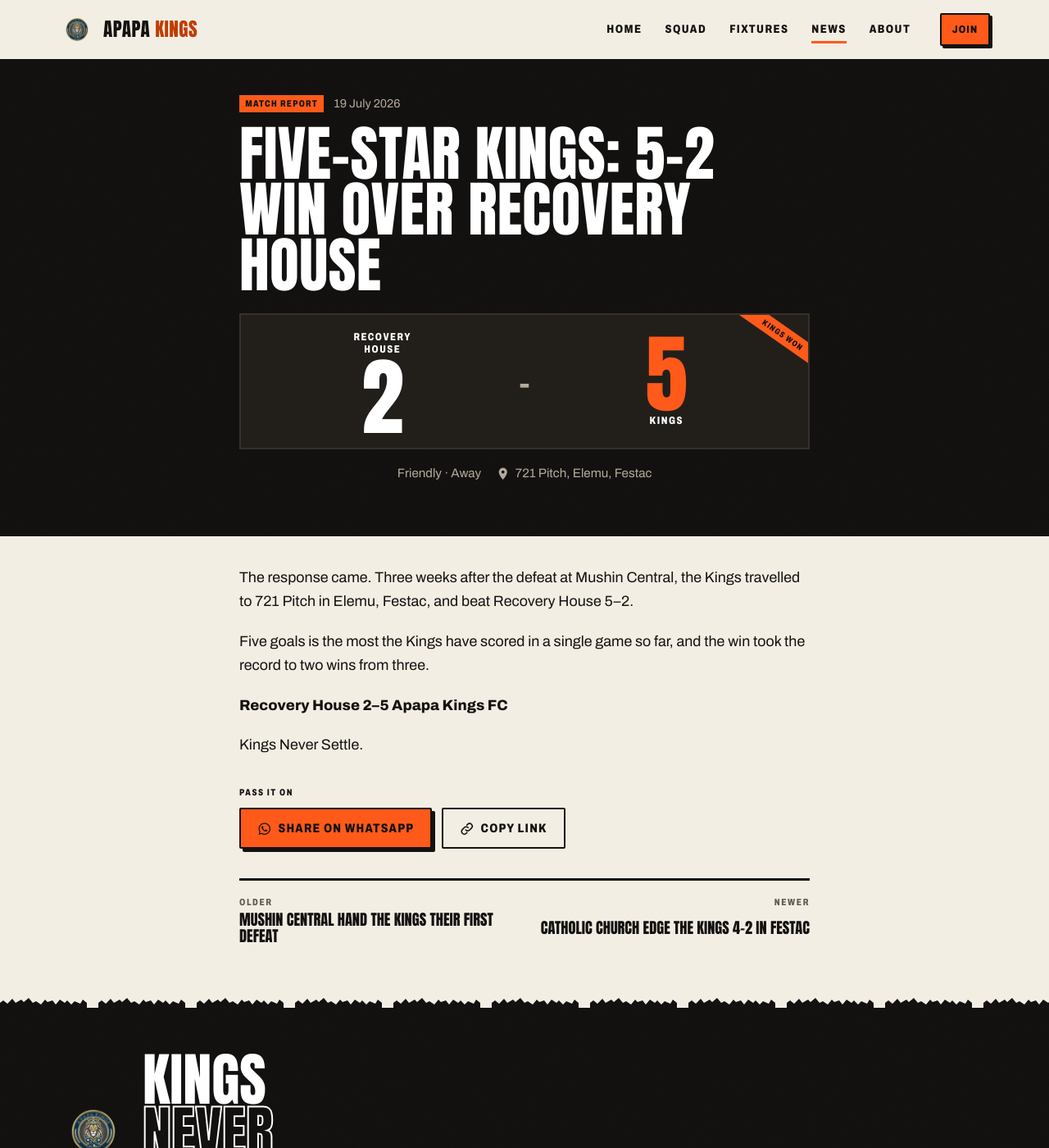
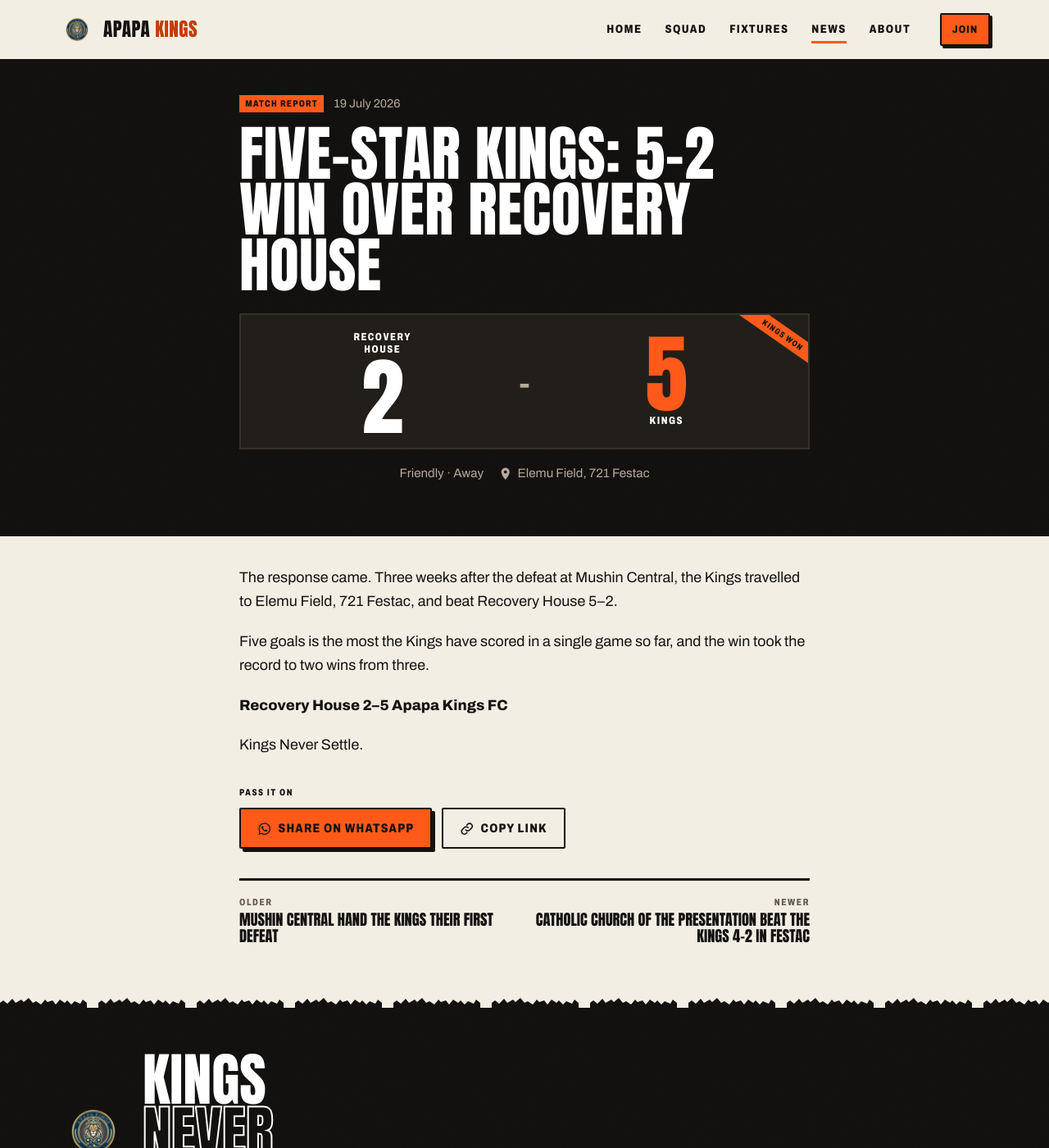
Before and after one commit to emekachriis/apapafc.xyz, a Jekyll site: the page built from _posts/2026-07-19-five-star-kings-at-recovery-house.md, in a window 1280 px wide and 1400 px high. Shown: the whole window at 82% size. Built offline with Jekyll 4.4.1, drawn with Linux system fonts in a browser that asks for light colours.

Commit message:
Rename Chukwuyem to Chris; unify opponent and venue names
- Chukwuyem goes by Chris in the squad
- 'Catholic Church' is Catholic Church of the Presentation
- 721 Pitch, Elemu is listed as Elemu Field, 721 Festac
- Report benches: Eriki is Alakhumen; Emeka removed

Co-Authored-By: Claude Opus 5.5 <noreply@anthropic.com>
Claude-Session: https://claude.ai/code/session_01WYXfpp4H5Lv6eQuJcXzwTC

```diff
--- a/_data/fixtures.yml
+++ b/_data/fixtures.yml
@@ -33,13 +33,13 @@
 - date: 2026-07-19
   opponent: Recovery House
   home: false
-  venue: 721 Pitch, Elemu, Festac
+  venue: Elemu Field, 721 Festac
   score: "5-2"
 
 - date: 2026-08-02
-  opponent: Catholic Church
+  opponent: Catholic Church of the Presentation
   home: false
-  venue: 721 Pitch, Elemu, Festac
+  venue: Elemu Field, 721 Festac
   score: "2-4"
 
 - date: 2026-09-06
--- a/_data/squad.yml
+++ b/_data/squad.yml
@@ -31,7 +31,7 @@ players:
 
   # ── Defenders ──
   - number: 2
-    name: Chukwuyem
+    name: Chris
     position: Centre Back
     position_group: DEF
     photo: images/players/chris.jpg
--- a/_posts/2026-07-19-five-star-kings-at-recovery-house.md
+++ b/_posts/2026-07-19-five-star-kings-at-recovery-house.md
@@ -2,9 +2,9 @@
 title: "Five-star Kings: 5–2 win over Recovery House"
 kind: match-report
 match: "2026-07-19"
-description: Apapa Kings FC beat Recovery House 5–2 away at 721 Pitch, Elemu, Festac.
+description: Apapa Kings FC beat Recovery House 5–2 away at Elemu Field, 721 Festac.
 ---
-The response came. Three weeks after the defeat at Mushin Central, the Kings travelled to 721 Pitch in Elemu, Festac, and beat Recovery House 5–2.
+The response came. Three weeks after the defeat at Mushin Central, the Kings travelled to Elemu Field, 721 Festac, and beat Recovery House 5–2.
 
 Five goals is the most the Kings have scored in a single game so far, and the win took the record to two wins from three.
 
--- a/_posts/2026-08-02-catholic-church-edge-the-kings.md
+++ b/_posts/2026-08-02-catholic-church-edge-the-kings.md
@@ -1,13 +1,13 @@
 ---
-title: "Catholic Church edge the Kings 4–2 in Festac"
+title: "Catholic Church of the Presentation beat the Kings 4–2 in Festac"
 kind: match-report
 match: "2026-08-02"
-description: Apapa Kings FC lost 4–2 away to Catholic Church at 721 Pitch, Elemu, Festac.
+description: Apapa Kings FC lost 4–2 away to Catholic Church of the Presentation at Elemu Field, 721 Festac.
 ---
-Back at 721 Pitch in Elemu, Festac, but this time without the same result. Catholic Church beat the Kings 4–2.
+Back at Elemu Field, 721 Festac, but this time without the same result. Catholic Church of the Presentation beat the Kings 4–2.
 
 Two goals scored away from home is something to build on; four conceded is the part the squad will be working on.
 
-**Catholic Church 4–2 Apapa Kings FC**
+**Catholic Church of the Presentation 4–2 Apapa Kings FC**
 
 Learn it, own it, come back harder.
```
Also changed, not shown: _posts/2026-09-20-kings-share-the-points-at-tolu-fc.md (+1 -1 lines), _posts/2026-10-11-catholic-church-of-the-presentation-edge-kings.md (+2 -2 lines).
